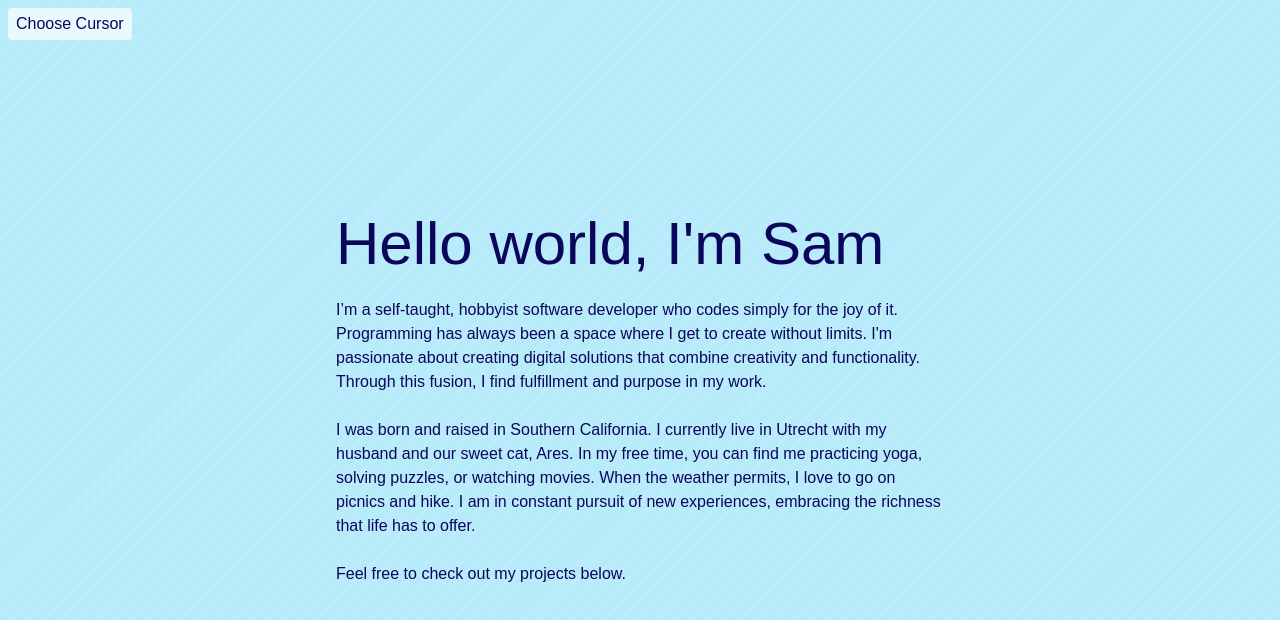
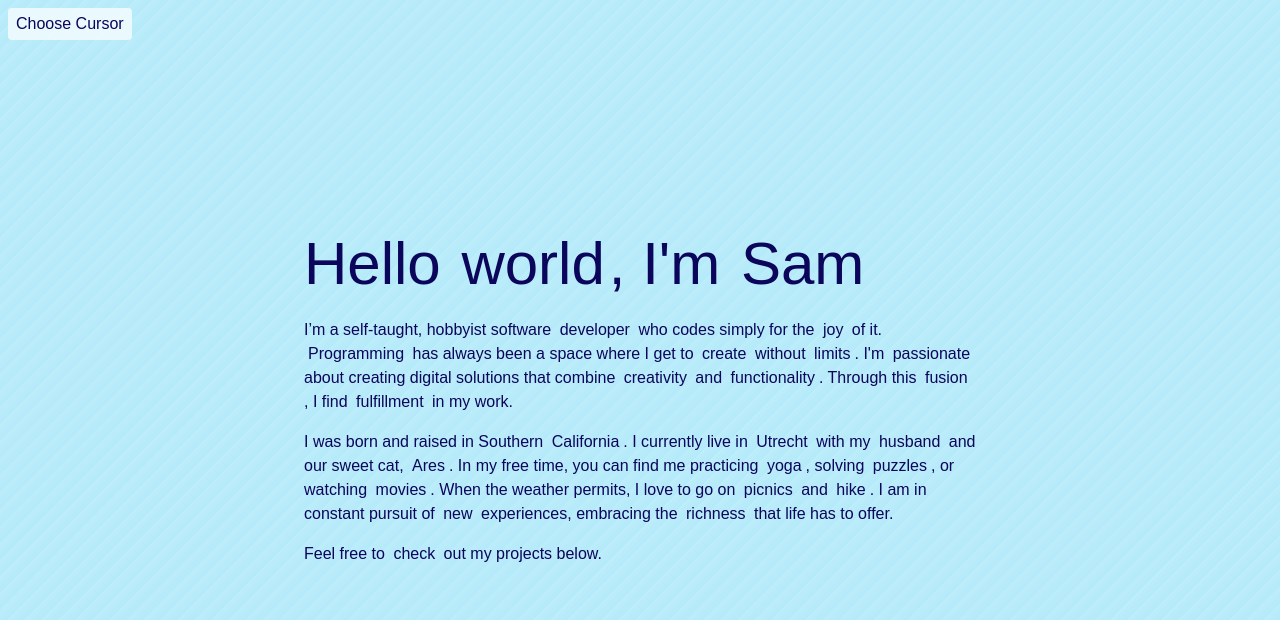
Before and after one commit to samanthacabrera/portfolio, a React (Vite) app: page / in a window 1280 px wide. Shown: the top 620 px of the page. Built offline with nearby package versions, Linux system fonts and the light colour scheme; a web font is replaced by a local one.

Commit message:
Add interactive hover emojis to About

```diff
--- a/src/About.jsx
+++ b/src/About.jsx
@@ -1,26 +1,50 @@
+import React from "react";
+
 function About() {
+  const HoverEmoji = ({ word, emoji, small = false }) => {
+    return (
+      <span className="relative inline-block group cursor-pointer mx-1">
+        <span className="transition-opacity duration-300 group-hover:opacity-0">{word}</span>
+        <span
+          className={`absolute top-1/2 left-1/2 transform -translate-x-1/2 -translate-y-1/2
+                      scale-90 group-hover:scale-110
+                      ${small ? "text-3xl" : "text-6xl"}
+                      group-hover:opacity-100 opacity-0
+                      transition-all duration-300 pointer-events-none`}
+        >
+          {emoji}
+        </span>
+      </span>
+    );
+  };
+
   return (
-    <div className="relative flex flex-col items-center w-full max-w-2xl mx-auto">
+    <div className="flex flex-col text-left w-full max-w-2xl mx-auto py-8">
+      <h2 className="text-4xl md:text-6xl mb-6">
+        Hello <HoverEmoji word="world" emoji="🌎" />, I'm <HoverEmoji word="Sam" emoji="🧚🏼" />
+      </h2>
 
-      <section className="relative w-full space-y-4 md:space-y-6 px-8">
-        <h2 className="text-4xl md:text-6xl">
-          Hello world, I'm Sam
-        </h2>
-        <p>
-          I’m a self-taught, hobbyist software developer who codes simply for the joy of it.
-          Programming has always been a space where I get to create without limits.
-          I'm passionate about creating digital solutions that combine creativity and functionality.
-          Through this fusion, I find fulfillment and purpose in my work.
-        </p>
-         <p>
-          I was born and raised in Southern California. I currently live in Utrecht with my husband and our sweet cat, Ares.
-          In my free time, you can find me practicing yoga, solving puzzles, or watching movies.
-          When the weather permits, I love to go on picnics and hike. I am in constant pursuit of new experiences, embracing the richness that life has to offer.
-        </p>
-        <p>
-          Feel free to check out my projects below.
-        </p>
-      </section>
+      <p className="mb-4">
+        I’m a self-taught, hobbyist software <HoverEmoji word="developer" emoji="👩🏽‍💻" small /> who codes simply for the <HoverEmoji word="joy" emoji="😄" small /> of it.
+        <HoverEmoji word="Programming" emoji="💻" small /> has always been a space where I get to <HoverEmoji word="create" emoji="🖌️" small /> without <HoverEmoji word="limits" emoji="♾️" small />.
+        I'm <HoverEmoji word="passionate" emoji="❤️‍🔥" small /> about creating digital solutions that combine{" "}
+        <HoverEmoji word="creativity" emoji="🎨" small /> and <HoverEmoji word="functionality" emoji="🛠️" small />.
+        Through this <HoverEmoji word="fusion" emoji="🤝" small />, I find <HoverEmoji word="fulfillment" emoji="💛" small /> in my work.
+      </p>
+
+      <p className="mb-4">
+        I was born and raised in Southern <HoverEmoji word="California" emoji="🌴" small />. I currently live in{" "}
+        <HoverEmoji word="Utrecht" emoji="🚲" small /> with my <HoverEmoji word="husband" emoji="👩‍❤️‍💋‍👨" small /> and our sweet cat,{" "}
+        <HoverEmoji word="Ares" emoji="🐯" small />. In my free time, you can find me practicing{" "}
+        <HoverEmoji word="yoga" emoji="🧘🏽‍♀️" small />, solving <HoverEmoji word="puzzles" emoji="🧩" small />, or watching{" "}
+        <HoverEmoji word="movies" emoji="🍿" small />. When the weather permits, I love to go on{" "}
+        <HoverEmoji word="picnics" emoji="🥪" small /> and <HoverEmoji word="hike" emoji="🥾" small />.
+        I am in constant pursuit of <HoverEmoji word="new" emoji="🌱" small /> experiences, embracing the <HoverEmoji word="richness" emoji="✨" small /> that life has to offer.
+      </p>
+
+      <p>
+        Feel free to <HoverEmoji word="check" emoji="👀" small /> out my projects below.
+      </p>
     </div>
   );
 }
```
